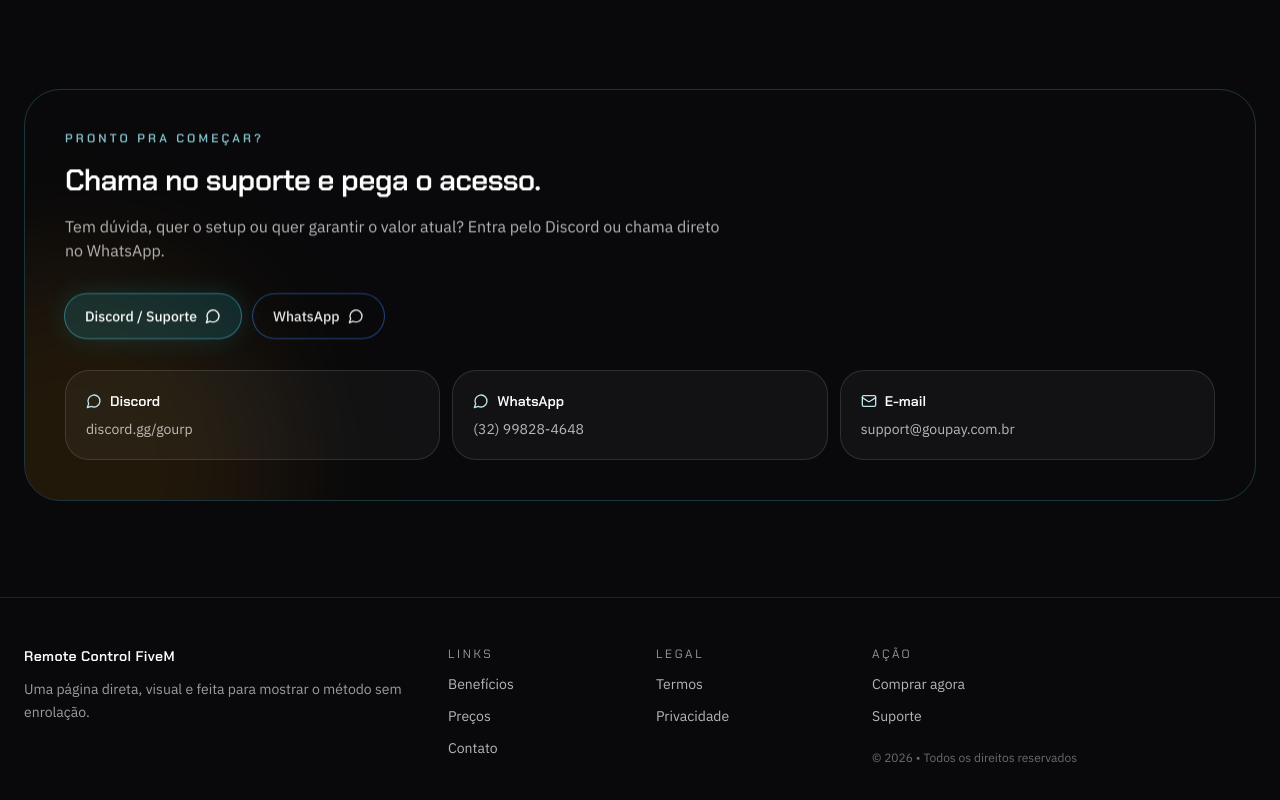
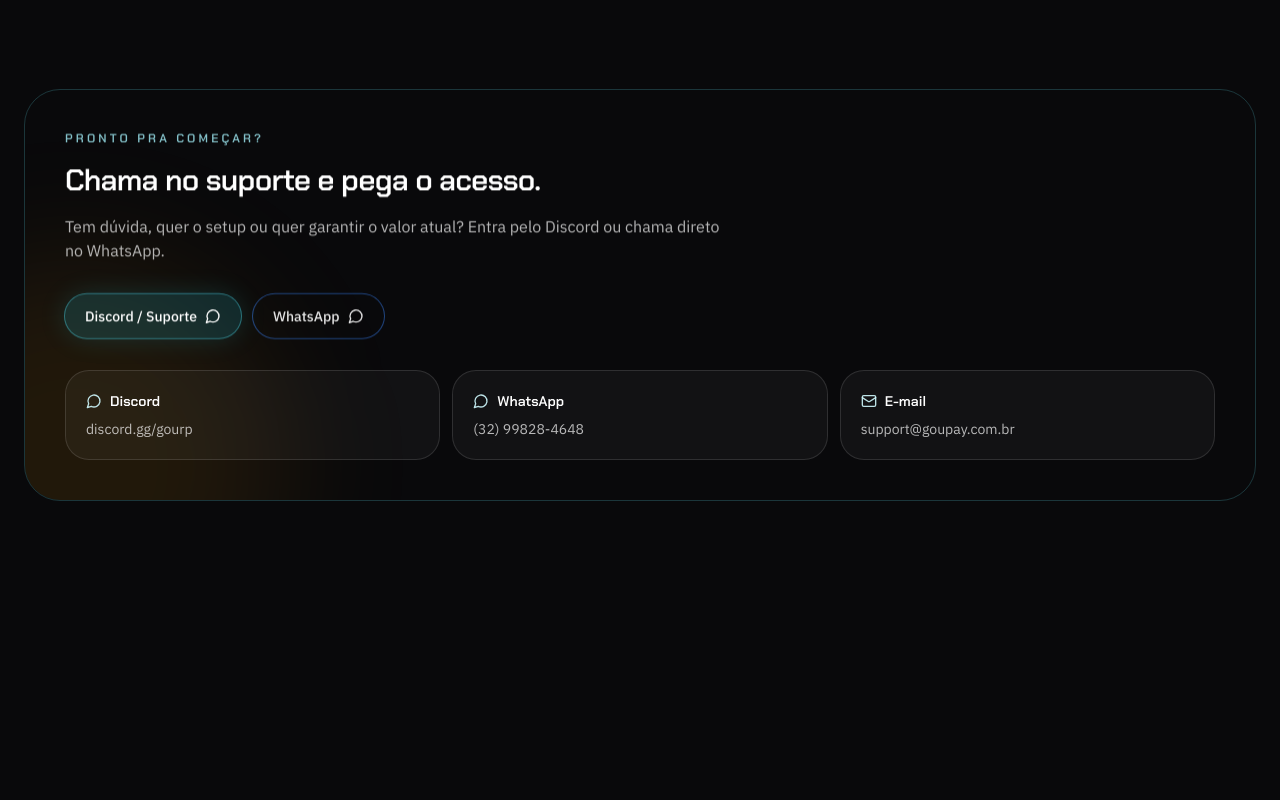
Before and after one commit to goulart1111/paginadevendasgoumenucelular20026, a React (Vite) app: page / in a window 1280 px wide. Shown: the part 4263-5063 px from the top of the page. After the commit the page ends 4860 px from the top, so only its background shows below. Built offline with nearby package versions, Linux system fonts and the light colour scheme.

Commit message:
Remover rodape da home

```diff
--- a/src/pages/Home.tsx
+++ b/src/pages/Home.tsx
@@ -1,4 +1,3 @@
-import SiteFooter from "@/components/SiteFooter";
 import SiteHeader from "@/components/SiteHeader";
 import SiteShell from "@/components/SiteShell";
 import ContactSection from "@/components/sections/ContactSection";
@@ -34,7 +33,6 @@ export default function Home() {
           ]}
         />
       }
-      footer={<SiteFooter checkoutHref={checkoutHref} supportHref={supportHref} />}
     >
       <HeroSection checkoutHref={checkoutHref} supportHref={supportHref} videoSrc={vslSrc} videoPoster={vslPoster} />
       <FeaturesSection />
```
